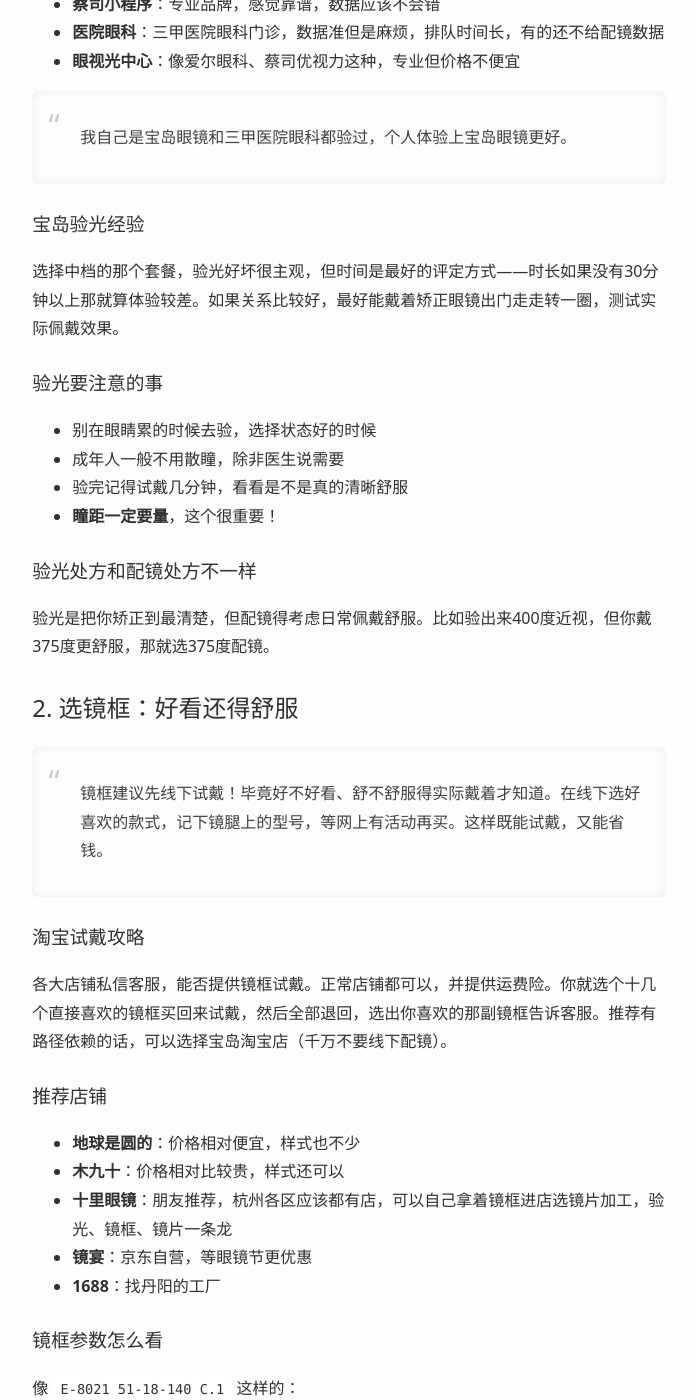
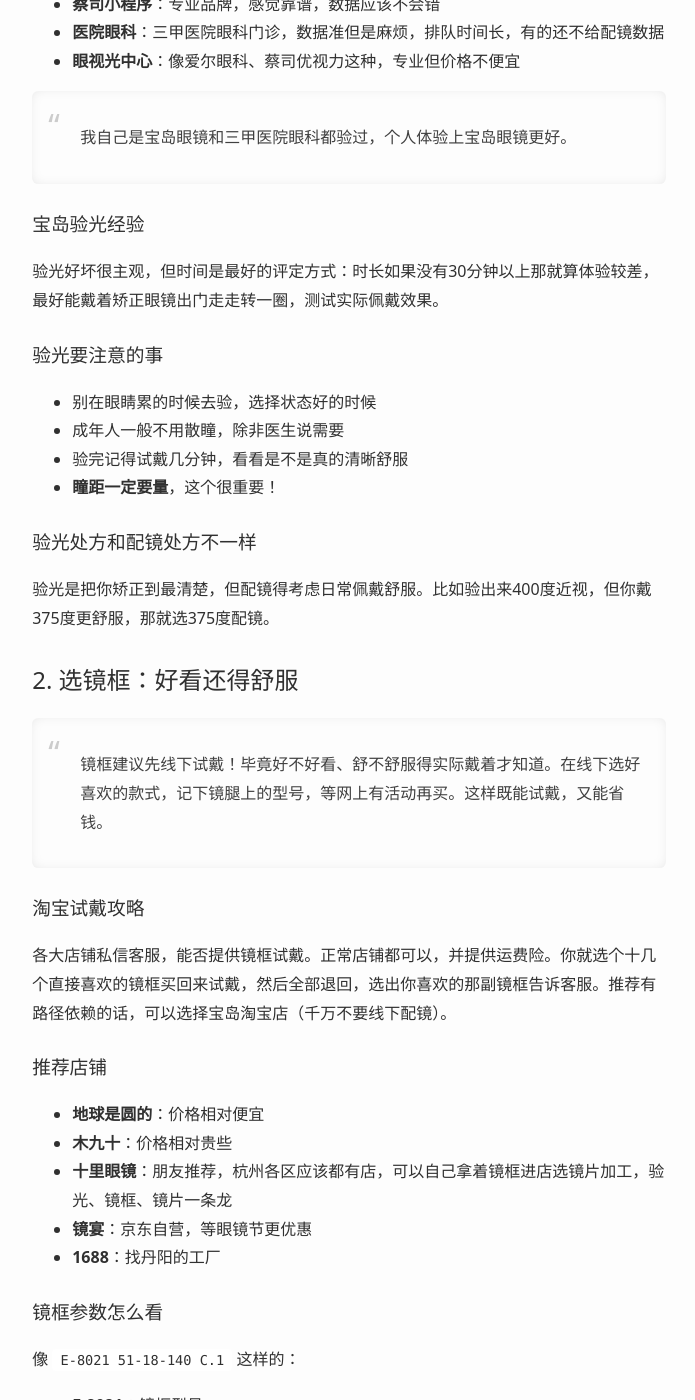
Before and after one commit to BazingaOrg/bazinga-site, a Jekyll site: the page built from _posts/2025-10-11-online-glasses-guide.md, in a window 1280 px wide and 1400 px high, scrolled down 413 px. Shown: the whole window, without its empty margins (291-986 px from the left). Built offline with Jekyll 4.4.1, drawn with Linux system fonts in a browser that asks for light colours; some web fonts are replaced; Markdown is read by kramdown in place of the engine named in the settings.

Commit message:
fix: refine content in online glasses guide post
- Adjusted phrasing for clarity in the section about eye examination experiences.
- Simplified descriptions of recommended stores for better readability.

```diff
--- a/_posts/2025-10-11-online-glasses-guide.md
+++ b/_posts/2025-10-11-online-glasses-guide.md
@@ -22,7 +22,7 @@
 
 ### 宝岛验光经验
 
-选择中档的那个套餐，验光好坏很主观，但时间是最好的评定方式——时长如果没有30分钟以上那就算体验较差。如果关系比较好，最好能戴着矫正眼镜出门走走转一圈，测试实际佩戴效果。
+验光好坏很主观，但时间是最好的评定方式：时长如果没有30分钟以上那就算体验较差，最好能戴着矫正眼镜出门走走转一圈，测试实际佩戴效果。
 
 ### 验光要注意的事
 
@@ -45,8 +45,8 @@
 
 ### 推荐店铺
 
-- **地球是圆的**：价格相对便宜，样式也不少
-- **木九十**：价格相对比较贵，样式还可以
+- **地球是圆的**：价格相对便宜
+- **木九十**：价格相对贵些
 - **十里眼镜**：朋友推荐，杭州各区应该都有店，可以自己拿着镜框进店选镜片加工，验光、镜框、镜片一条龙
 - **镜宴**：京东自营，等眼镜节更优惠
 - **1688**：找丹阳的工厂
```
